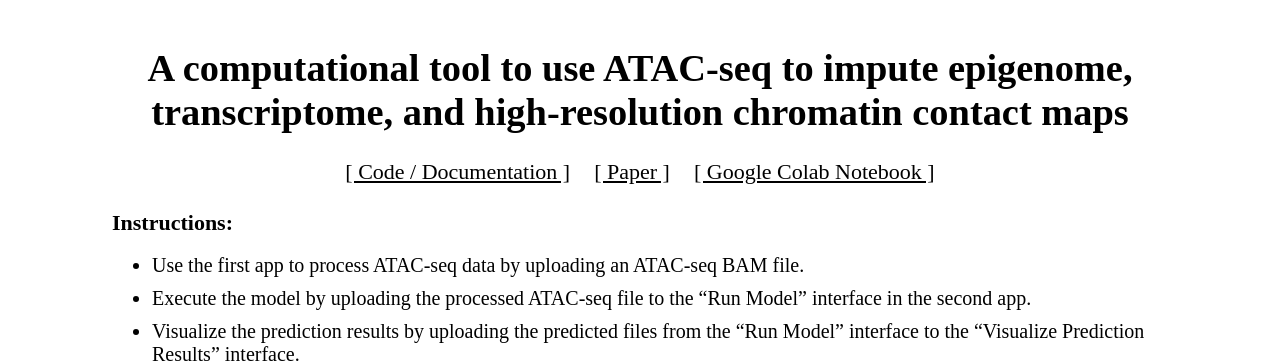
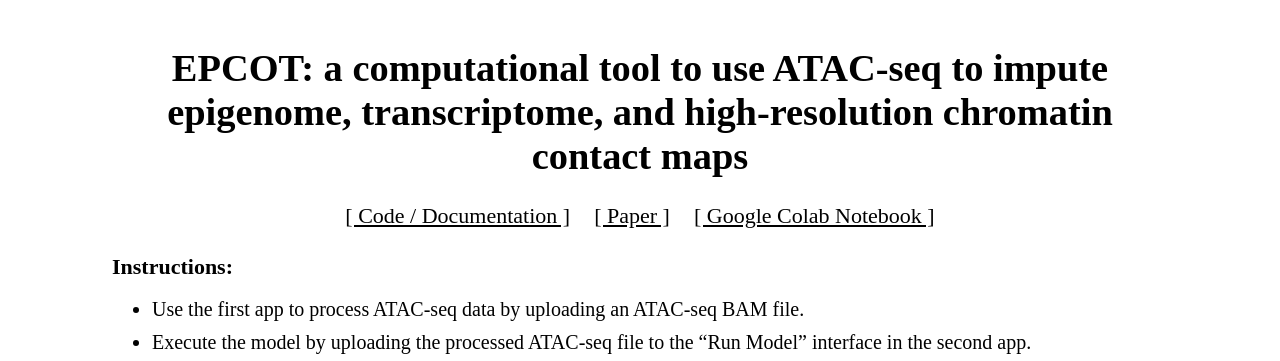
Before and after one commit to liu-bioinfo-lab/EPCOT_APP.github.io, a plain HTML site: page index.html in a window 1280 px wide. Shown: the top 361 px of the page. Drawn offline with Linux system fonts and the light colour scheme.

Commit message:
Update index.html

```diff
--- a/index.html
+++ b/index.html
@@ -40,7 +40,7 @@
 				<div class="wrap svelte-1lyswbr" style="min-height: 100%;">
 					<div class="contain" style="flex-grow: 1;">
 						<div class="svelte-vt1mxs gap" style="min-width: min(0px, 100%); flex-grow: 1">
-								<h1 style="text-align: center; font-size: 2.4em"> A computational tool to use ATAC-seq to impute epigenome, transcriptome, and high-resolution chromatin contact maps</h1>
+								<h1 style="text-align: center; font-size: 2.4em"> EPCOT: a computational tool to use ATAC-seq to impute epigenome, transcriptome, and high-resolution chromatin contact maps</h1>
 										<div style="text-align: center; padding: 0px; margin: 0px;">
 											<a href="https://github.com/zzh24zzh/EPCOT_gradio" style="margin-right: 20px;font-size: 22px; color:black;" target="_blank">[ Code / Documentation ]</a>
 											<a href="https://www.biorxiv.org/content/10.1101/2022.05.23.493129v2" style="margin-right: 20px;font-size: 22px; color:black;" target="_blank">[ Paper ]</a>
```
